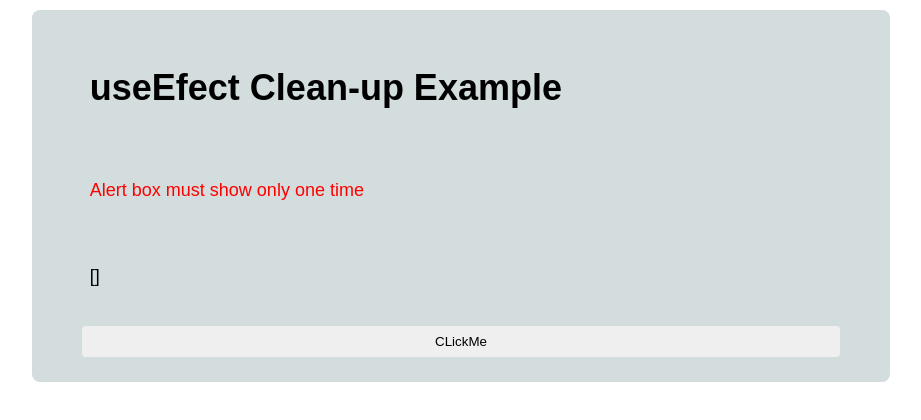
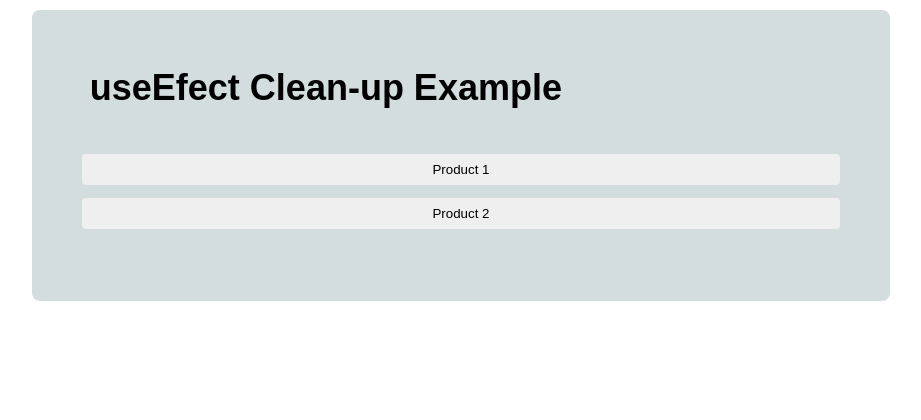
Before and after one commit to tratchapong/react-lab01, a React (Create React App) app: page / in a window 1280 px wide. Shown: the top 420 px of the page, without its empty margins (179-1100 px from the left). Built offline with nearby package versions, Linux system fonts and the light colour scheme; no server answers.

Commit message:
Strong example with button Interactive

```diff
--- a/src/App.js
+++ b/src/App.js
@@ -1,49 +1,26 @@
 import React, { useEffect, useState } from 'react';
-import axios from 'axios';
 
 import './index.css';
+import Product from './Product';
 
 export default function App() {
-  const [data, setData] = useState([]);
+  const [show, setShow] = useState(false)
+  const [id, setId] = useState(1)
 
-  // NO CLEAN-UP : operate 2 times in StrictMode & 'race-condition" problem implicit
-  // useEffect(()=>{
-  //   const fetchData = async () => {
-  //     const res = await axios.get('https://fakestoreapi.com/products/1')
-  //     console.log(res.data)
-  //     setData(res.data)
-  //   }
-  //   fetchData()
-  // },[])
 
-  // SIMPLE CLEAN-UP PATTERN : operate single time in StrictMode & 'race-condition' tolarate..
-  // Key-point: clean-up will be call before UseEffect's body after first round
-  // then the trigger (isCancel) will be set to the condition that will skip the if() block
-  // Let's try to comment the Clean-up part (return part in useEffect)
-
-  useEffect(() => {
-    let isCancel = false;
-    const fetchData = async () => {
-      const res = await axios.get('https://fakestoreapi.com/products/1');
-      if (!isCancel) {
-        alert('data Ready for settle');
-        console.log(res.data);
-        setData(res.data);
-      }
-    };
-    fetchData();
-    return (() => {
-      isCancel = true;
-      console.log('User Canceling..');
-    });
-  }, []);
+  const hdlClick = id => {
+    setShow(prv => !prv)
+    setId(id)
+  }
 
   return (
     <div>
       <h1>useEfect Clean-up Example</h1>
-      <p style={{color: 'red'}}>Alert box must show only one time</p>
-      <p>{JSON.stringify(data)}</p>
-      <button onClick={()=>setData({name: 'Andy Default'})}>CLickMe</button>
+
+      <button onClick={()=>hdlClick(1) }>Product 1</button>
+      <button onClick={()=>hdlClick(2) }>Product 2</button>
+      <hr />
+      {show && <Product id={id} />}
     </div>
   );
 }
--- /dev/null
+++ b/src/Product.jsx
@@ -0,0 +1,37 @@
+import React,{useState, useEffect } from 'react'
+import axios from 'axios';
+
+function Product(props) {
+
+  const [data, setData] = useState([]);
+  console.log('Product Start..')
+
+  useEffect(() => {
+    console.log('useEffect start..')
+    let isCancel = false;
+    const fetchData = async (id) => {
+      const res = await axios.get('https://fakestoreapi.com/products/' + id);
+      if (!isCancel) {
+        // alert('data Ready for settle');
+        console.log(res.data);
+        setData(res.data);
+      }
+    };
+    fetchData(props.id);
+    return (() => {
+      isCancel = true;
+      console.log('User Canceling..');
+    });
+  }, [props.id]);
+
+
+  return (
+    <div>
+      {console.log('Product return..')}
+      <p style={{color: 'red'}}>Product : {props.id}</p>
+      <p>{JSON.stringify(data)}</p>
+    </div>
+  )
+}
+
+export default Product
```
